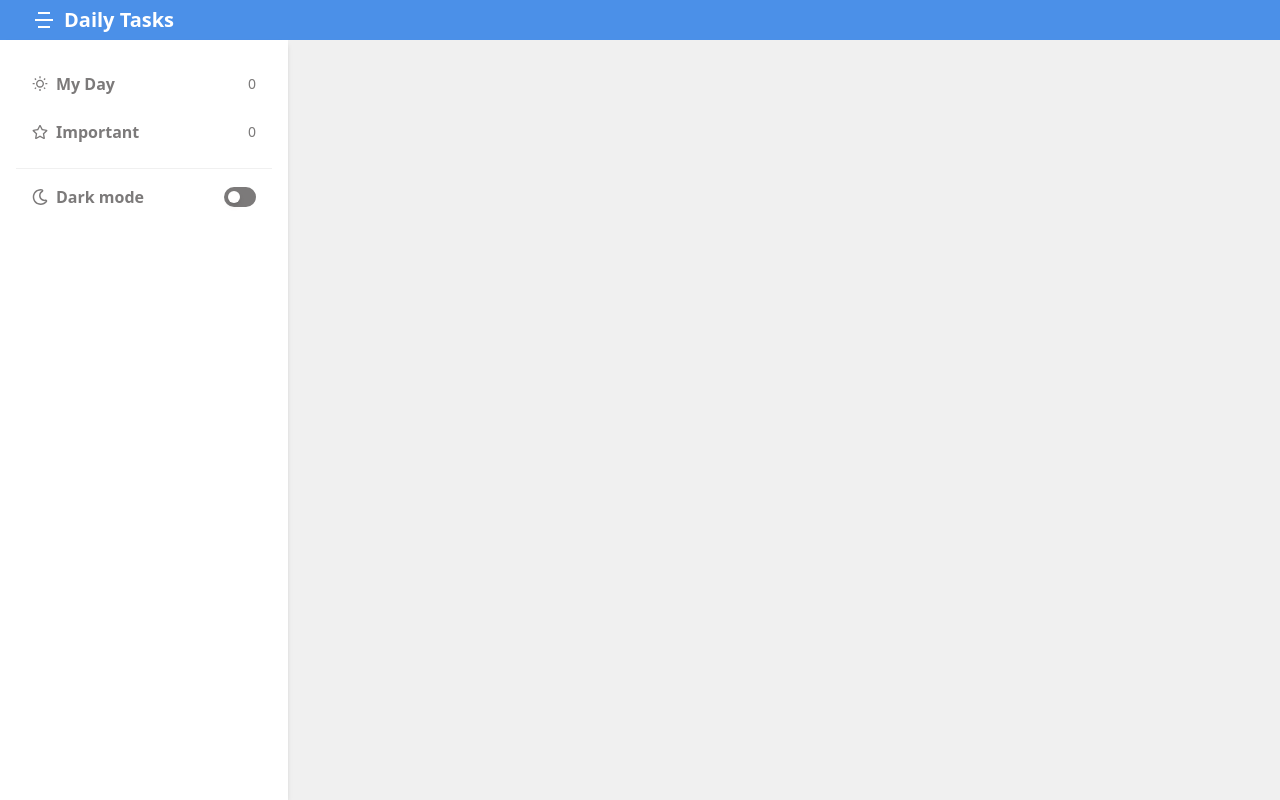
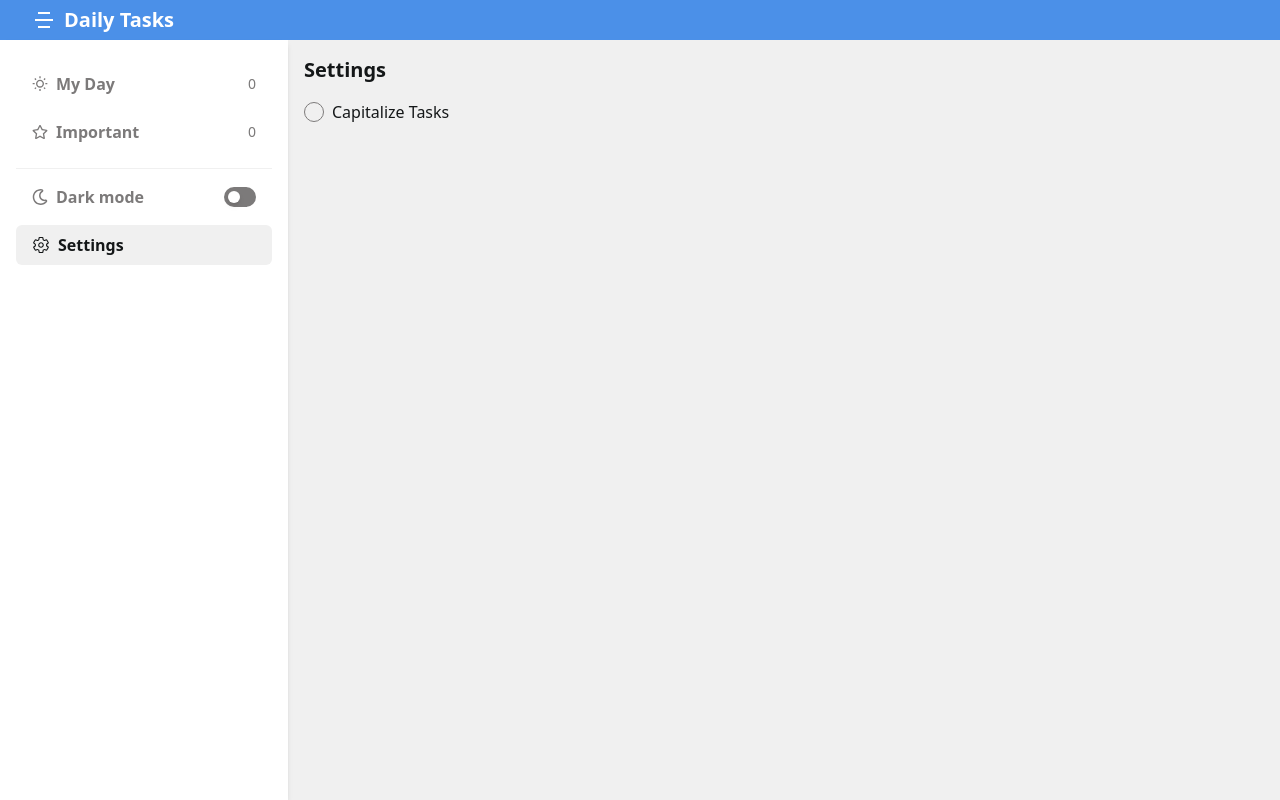
Before and after one commit to patrikferreira/todolist-react, a React (Vite) app: page /settingspage in a window 1280 px wide. Built offline with nearby package versions, Linux system fonts and the light colour scheme.

Commit message:
feature: add settings

```diff
--- a/src/App.tsx
+++ b/src/App.tsx
@@ -5,6 +5,7 @@ import { BrowserRouter, Route, Routes } from "react-router-dom";
 import Sidebar from "./components/Sidebar";
 import Important from "./components/Important";
 import Header from "./components/Header";
+import SettingsPage from "./components/SettingsPage";
 
 export default function App() {
   const ctx = useContext(AppContext);
@@ -28,6 +29,7 @@ export default function App() {
           <Routes>
             <Route path="/" element={<MyDay />} />
             <Route path="important" element={<Important />} />
+            <Route path="settingspage" element={<SettingsPage />} />
           </Routes>
         </div>
       </div>
--- a/src/AppContext.tsx
+++ b/src/AppContext.tsx
@@ -18,6 +18,8 @@ type AppContextType = {
   isRightPanelOpen: boolean;
   openRightPanel: () => void;
   closeRightPanel: () => void;
+  isCapitalize: boolean;
+  toggleCapitalize: () => void;
 };
 
 export const AppContext = createContext<AppContextType | undefined>(undefined);
@@ -29,12 +31,17 @@ type AppProviderProps = {
 export function AppProvider({ children }: AppProviderProps) {
   const [selectedRoute, setSelectedRoute] = useState<string>("myDay");
   const [isDarkMode, setIsDarkMode] = useState<boolean>(false);
+  const [isCapitalize, setIsCapitalize] = useState<boolean>(false); // Estado de capitalize
   const [tasks, setTasks] = useState<Task[]>([]);
   const [isSidebarOpen, setIsSidebarOpen] = useState<boolean>(false);
   const [isRightPanelOpen, setIsRightPanelOpen] = useState<boolean>(false);
 
   const toggleDarkMode = () => {
     setIsDarkMode((prevMode) => !prevMode);
+  };
+
+  const toggleCapitalize = () => {
+    setIsCapitalize((prev) => !prev);
   };
 
   const openRightPanel = () => setIsRightPanelOpen(true);
@@ -92,6 +99,8 @@ export function AppProvider({ children }: AppProviderProps) {
         isRightPanelOpen,
         openRightPanel,
         closeRightPanel,
+        isCapitalize,
+        toggleCapitalize,
       }}
     >
       {children}
--- a/src/components/DarkMode.tsx
+++ b/src/components/DarkMode.tsx
@@ -14,7 +14,6 @@ export default function DarkMode() {
   return (
     <div
       className="flex justify-between items-center py-2 px-4"
-      onClick={toggleDarkMode}
     >
       <div className="flex gap-2 items-center font-semibold text-base">
         <FaRegMoon />
@@ -24,6 +23,7 @@ export default function DarkMode() {
         className={`relative h-5 w-8 rounded-full flex items-center p-1 cursor-pointer transition-all duration-300 ${
           isDarkMode ? "bg-accent" : "bg-base"
         }`}
+        onClick={toggleDarkMode}
       >
         <div
           className={`absolute h-3 w-3 shadow-md rounded-full bg-white transition-transform duration-300 ${
--- /dev/null
+++ b/src/components/Settings.tsx
@@ -0,0 +1,41 @@
+import { IoSettingsOutline } from "react-icons/io5";
+import { Link } from "react-router-dom";
+import { useContext } from "react";
+import { AppContext } from "../AppContext";
+
+export default function Settings() {
+  const ctx = useContext(AppContext);
+
+  if (!ctx) {
+    throw new Error("Settings must be used within an AppProvider");
+  }
+
+  const { isDarkMode, selectedRoute, setSelectedRoute, closeSidebar, closeRightPanel } = ctx;
+
+  const handleMenuItemClick = () => {
+    setSelectedRoute("settingspage");
+    closeSidebar();
+    closeRightPanel();
+  };
+
+  return (
+    <li className="list-none">
+      <Link
+        to="/settingspage"
+        className={`flex items-center justify-between gap-2 py-2 px-4 cursor-pointer rounded-md transition-all duration-300 ${
+          selectedRoute === "settingspage"
+            ? isDarkMode
+              ? "bg-baseDark text-lightColor shadow-md"
+              : "bg-baseLight text-darkColor"
+            : "text-base"
+        }`}
+        onClick={handleMenuItemClick}
+      >
+        <div className="flex gap-2 items-center font-semibold">
+          <IoSettingsOutline className="text-lg" />
+          <p>Settings</p>
+        </div>
+      </Link>
+    </li>
+  );
+}
--- /dev/null
+++ b/src/components/SettingsPage.tsx
@@ -0,0 +1,34 @@
+import { useContext } from "react";
+import { AppContext } from "../AppContext";
+import Check from "../components/Check";
+
+export default function SettingsPage() {
+  const ctx = useContext(AppContext);
+
+  if (!ctx) {
+    throw new Error("AppContext must be used within an AppProvider");
+  }
+
+  const { isCapitalize, toggleCapitalize, isDarkMode } = ctx;
+
+  return (
+    <div className="flex w-full gap-4 h-full animate-fade-in-left transition-all duration-300">
+      <div
+        className={`transition-all duration-300 flex flex-col gap-4 ${
+          isDarkMode ? "text-lightColor" : "text-darkColor"
+        }`}
+      >
+        <h2 className="text-xl font-semibold">Settings</h2>
+
+        <div className="flex items-center gap-2">
+          {/* Componente de Check */}
+          <Check isChecked={isCapitalize} action={toggleCapitalize} />
+          {/* Transformando o parágrafo em label com onClick que chama a mesma ação */}
+          <p onClick={toggleCapitalize} className="cursor-pointer">
+            Capitalize Tasks
+          </p>
+        </div>
+      </div>
+    </div>
+  );
+}
--- a/src/components/Sidebar.tsx
+++ b/src/components/Sidebar.tsx
@@ -3,6 +3,7 @@ import DarkMode from "./DarkMode";
 import Routes from "./Routes";
 import Separator from "./Separator";
 import { AppContext } from "../AppContext";
+import Settings from "./Settings";
 
 export default function Sidebar() {
   const ctx = useContext(AppContext);
@@ -28,6 +29,7 @@ export default function Sidebar() {
         <Routes />
         <Separator />
         <DarkMode />
+        <Settings />
       </nav>
       {isSidebarOpen && (
         <div
--- a/src/components/TaskItem.tsx
+++ b/src/components/TaskItem.tsx
@@ -1,7 +1,8 @@
-import React from "react";
+import React, { useContext } from "react";
 import { Task } from "../Types";
 import { GoStar, GoStarFill } from "react-icons/go";
 import Check from "./Check";
+import { AppContext } from "../AppContext";
 
 type Props = {
   task: Task;
@@ -22,6 +23,9 @@ export default function TaskItem({
   isSelected,
   onTaskClick,
 }: Props) {
+  const ctx = useContext(AppContext);
+  const { isCapitalize } = ctx || {};
+
   const backgroundColorClass = isSelected
     ? isDarkMode
       ? "bg-baseDark text-lightColor shadow-md"
@@ -42,7 +46,9 @@ export default function TaskItem({
           isChecked={task.isChecked}
         />
         <p
-          className={`py-3 w-full cursor-pointer ${task.isChecked ? "line-through" : ""}`}
+          className={`py-3 w-full cursor-pointer ${
+            task.isChecked ? "line-through" : ""
+          } ${isCapitalize ? "capitalize" : ""}`}
           onClick={() => onTaskClick(task.id)}
         >
           {task.description}
```
